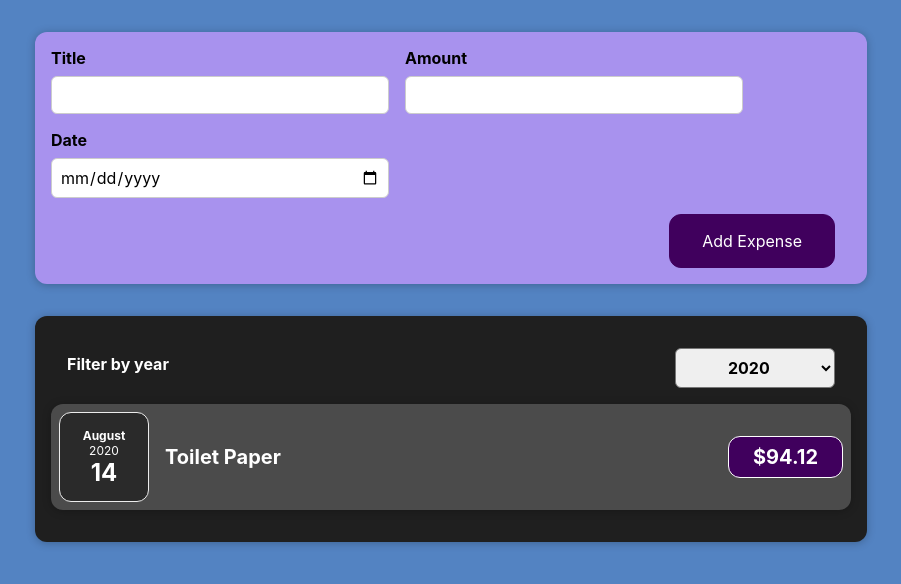
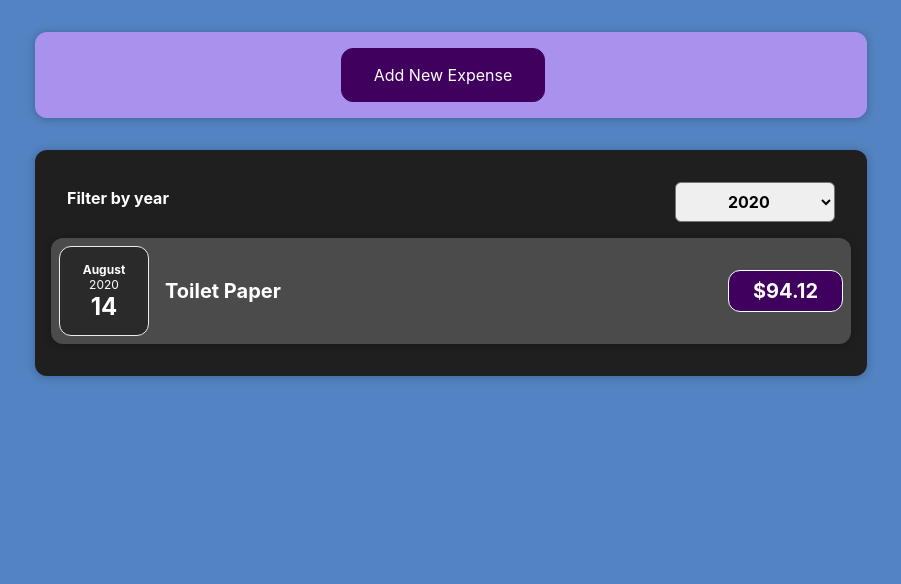
Before and after one commit to GreeshmaTT/ExpenseTracker, a React (Create React App) app: page / in a window 1280 px wide. Shown: the top 584 px of the page, without its empty margins (189-1090 px from the left). Built offline with nearby package versions, Linux system fonts and the light colour scheme.

Commit message:
Greeshma | add, Add new Expense button to hide and unhide the form tto add a new expense

```diff
--- a/src/components/NewExpense/NewExpense.js
+++ b/src/components/NewExpense/NewExpense.js
@@ -1,7 +1,9 @@
+import { useState } from "react";
 import ExpenseForm from "./ExpenseForm";
 import "./NewExpense.css";
+const NewExpense = (props) => {
+  const [isEditing, setIsEditing] = useState(false);
 
-const NewExpense = (props) => {
   const saveExpenseDataHandler = (enteredExpenseData) => {
     const expenseData = {
       ...enteredExpenseData,
@@ -10,9 +12,16 @@ const NewExpense = (props) => {
     props.onAddExpense(expenseData);
   };
 
+  const startEditingHandler = () => {
+    setIsEditing(true);
+  };
+
   return (
     <div className="new-expense">
-      <ExpenseForm onSaveExpenseData={saveExpenseDataHandler} />
+      {!isEditing && (
+        <button onClick={startEditingHandler}>Add New Expense</button>
+      )}
+      {isEditing && <ExpenseForm onSaveExpenseData={saveExpenseDataHandler} />}
     </div>
   );
 };
```
